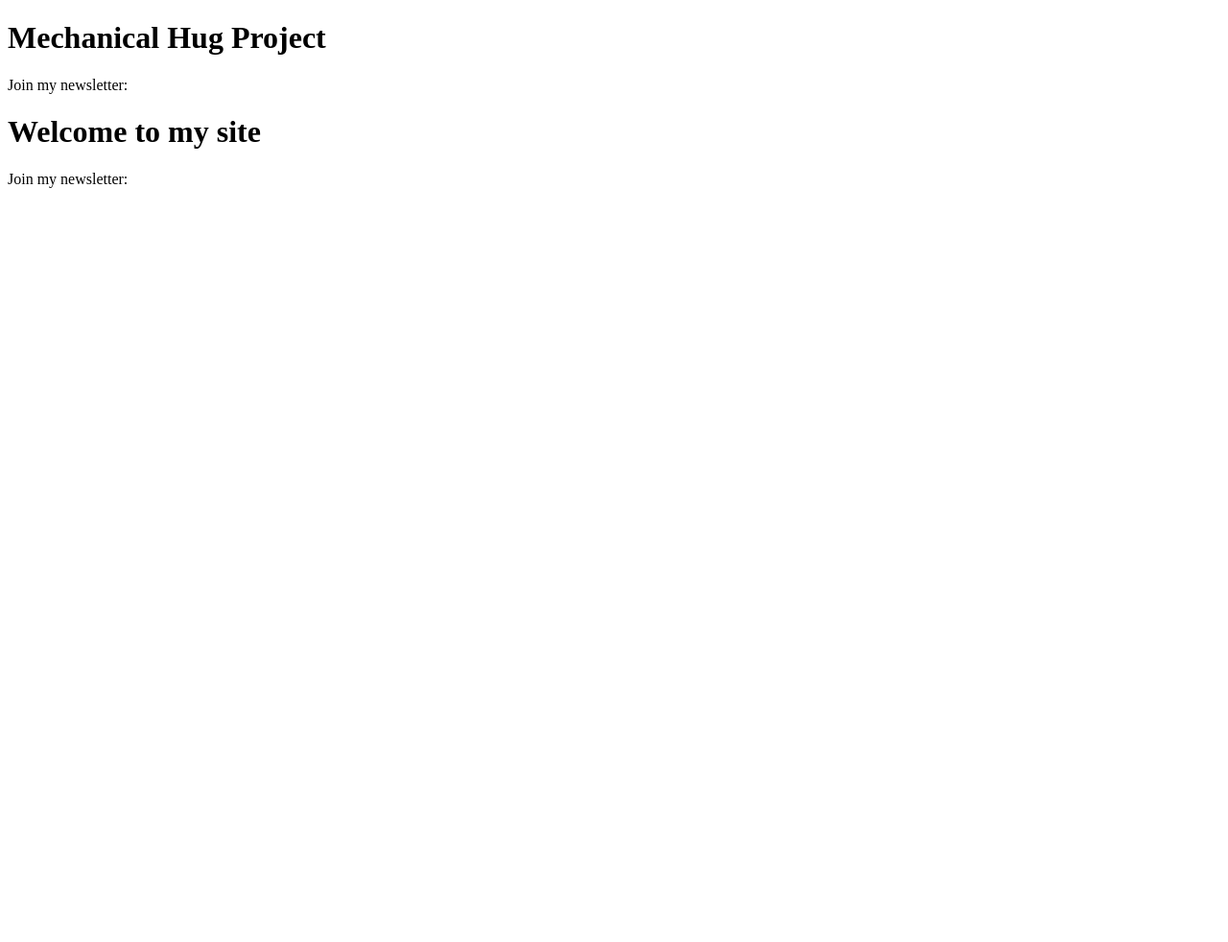
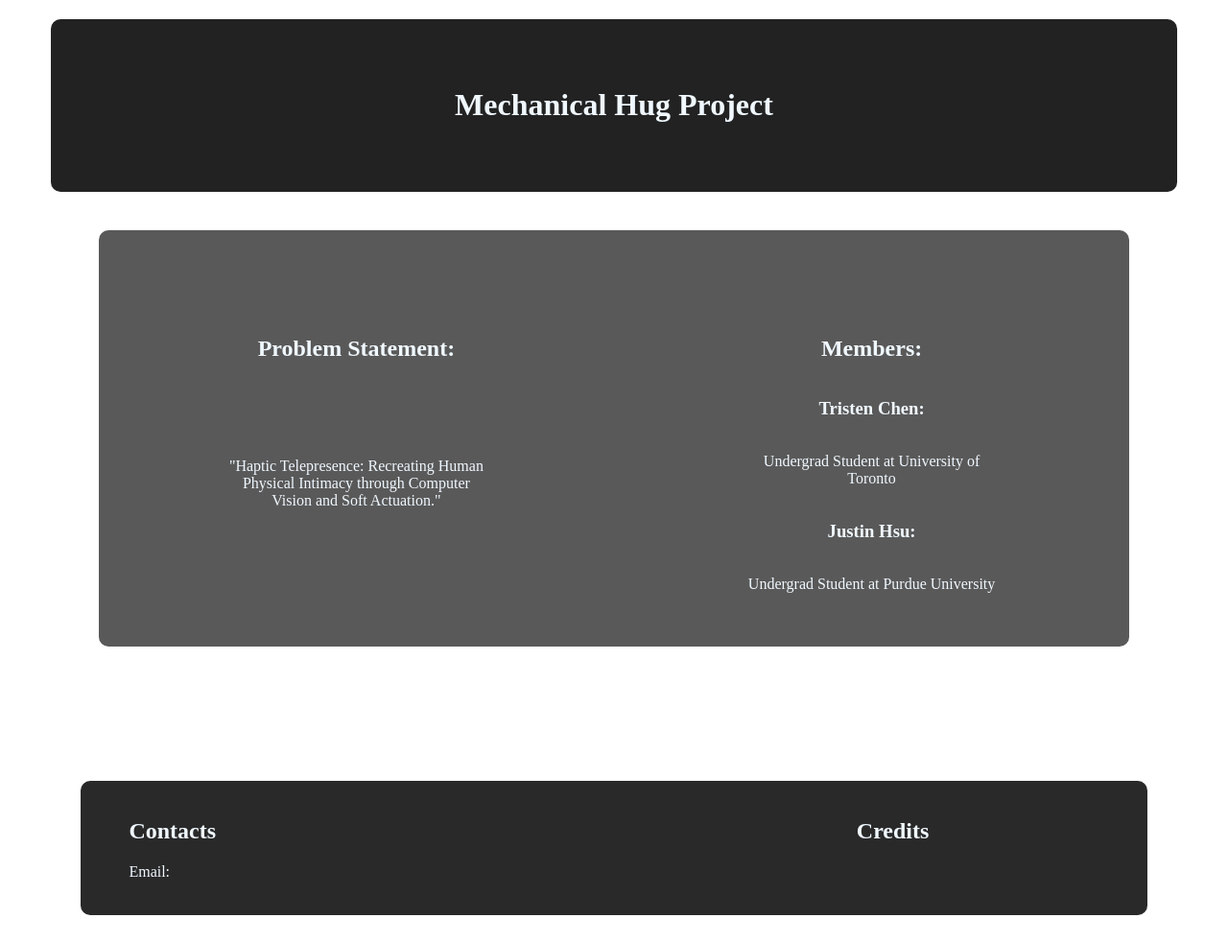
Before and after one commit to Justin13131/HugResearchProjectWeb, a plain HTML site: page index.html in a window 1280 px wide. Shown: the whole page at 96% size. Before the commit the page ends 800 px from the top, so only its background shows below. Drawn offline with Linux system fonts and the light colour scheme.

Commit message:
frame built

```diff
--- a/index.html
+++ b/index.html
@@ -4,26 +4,46 @@
     <meta charset="UTF-8" />
     <meta name="viewport" content="width=device-width, initial-scale=1.0" />
     <title>Mechanical Hug Project</title>
+
+    <link rel="stylesheet" href="main.css">
 </head>
 <body>
-<h1>Mechanical Hug Project</h1>
-<p>Join my newsletter:</p>
 
-<!-- Paste your EmailOctopus embed code below -->
-<script async src="https://eomail5.com/form/db2cb584-36cb-11f1-8dd1-5f2c23ff9eeb.js" data-form="db2cb584-36cb-11f1-8dd1-5f2c23ff9eeb"></script>
-</body>
-</html><!DOCTYPE html>
-<html lang="en">
-<head>
-    <meta charset="UTF-8" />
-    <meta name="viewport" content="width=device-width, initial-scale=1.0" />
-    <title>My Site</title>
-</head>
-<body>
-<h1>Welcome to my site</h1>
-<p>Join my newsletter:</p>
+<div class="title-box">
+    <h1>Mechanical Hug Project</h1>
+</div>
+<div class="content">
+    <div class="row-1">
+        <div class="about-us">
+            <h2>Problem Statement: </h2>
+            <p></p>
+            <p></p>
+            <p>"Haptic Telepresence: Recreating Human Physical Intimacy through Computer Vision and Soft Actuation."</p>
+        </div>
+        <div class="members">
+            <h2>Members: </h2>
+            <h3>Tristen Chen:</h3>
+            <p>Undergrad Student at University of Toronto</p>
+            <h3>Justin Hsu:</h3>
+            <p>Undergrad Student at Purdue University</p>
+        </div>
+    </div>
+    <div class="center-item">
+        <script async src="https://eomail5.com/form/db2cb584-36cb-11f1-8dd1-5f2c23ff9eeb.js"
+                data-form="db2cb584-36cb-11f1-8dd1-5f2c23ff9eeb"></script>
+    </div>
+    <div class="bottom-row">
+        <div class="contacts">
+            <h2>Contacts</h2>
+            <p>Email: </p>
+        </div>
+        <div class="credits">
+            <h2>Credits</h2>
+            <p></p>
+        </div>
 
-<!-- Paste your EmailOctopus embed code below -->
-<script async src="PASTE-THE-EMAILOCTOPUS-SCRIPT-HERE"></script>
+    </div>
+</div>
+
 </body>
 </html>
--- a/main.css
+++ b/main.css
@@ -0,0 +1,85 @@
+.title-box {
+    background-color: #222222;   /* light gray */
+    padding: 50px;
+    text-align: center;
+    border-radius: 10px;
+    margin: 20px auto;
+    width: 85%;
+    color: aliceblue;
+}
+
+.center-item {
+    display: flex;
+    padding: 50px;
+    justify-content: center;
+    align-items: center;
+    flex-direction: column;
+}
+
+.about-us {
+    display: flex;
+    padding: 50px;
+    padding-top: 20px;
+    padding-bottom: 20px;
+    text-align: center;
+    border-radius: 10px;
+    margin: 20px auto;
+    width: 25%;
+    color: aliceblue;
+    justify-content: left;
+    flex-direction: column;
+}
+.content {
+    display: flex;
+    flex-direction: column;
+}
+
+.members{
+    display: flex;
+    padding: 50px;
+    padding-top: 20px;
+    padding-bottom: 20px;
+    text-align: center;
+    border-radius: 10px;
+    margin: 20px auto;
+    width: 25%;
+    color: aliceblue;
+    justify-content: left;
+    flex-direction: column;
+}
+.row-1 {
+    display: flex;
+    flex-direction: row;
+    padding-top: 50px;
+    background-color: #595959;   /* light gray */
+    width: 85%;
+    margin: 20px auto;
+    border-radius: 10px;
+}
+
+.bottom-row {
+    display: flex;
+    background-color: #292929;   /* light gray */
+    padding: 50px;
+    padding-top: 20px;
+    padding-bottom: 20px;
+    text-align: center;
+    border-radius: 10px;
+    margin: 20px auto;
+    width: 80%;
+    color: aliceblue;
+    justify-content: space-between;
+    flex-direction: row;
+}
+
+.contacts {
+    color: aliceblue;
+    width: 25%;
+    text-align: left;
+}
+
+.credits {
+    text-align: left;
+    color: aliceblue;
+    width: 25%;
+}
```
